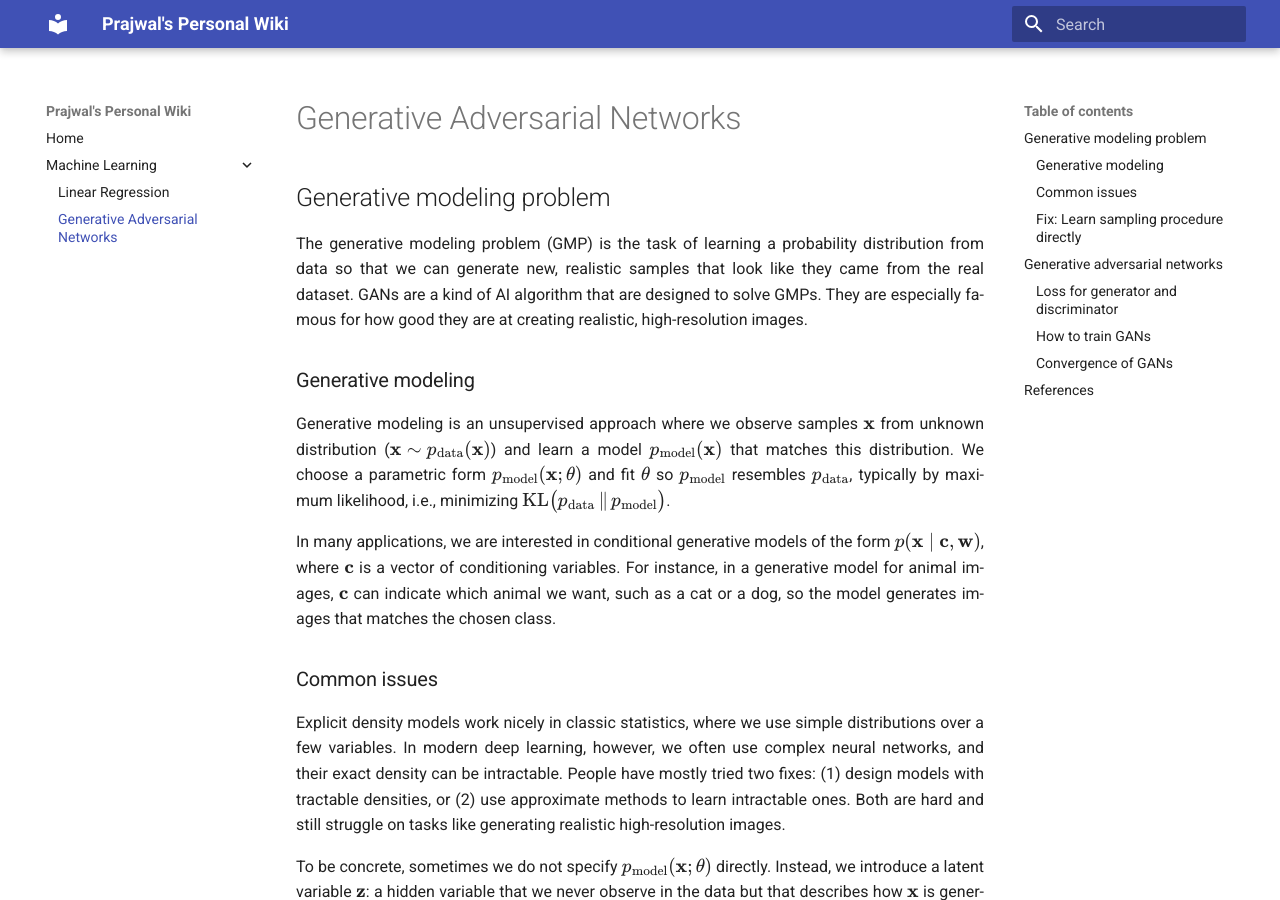
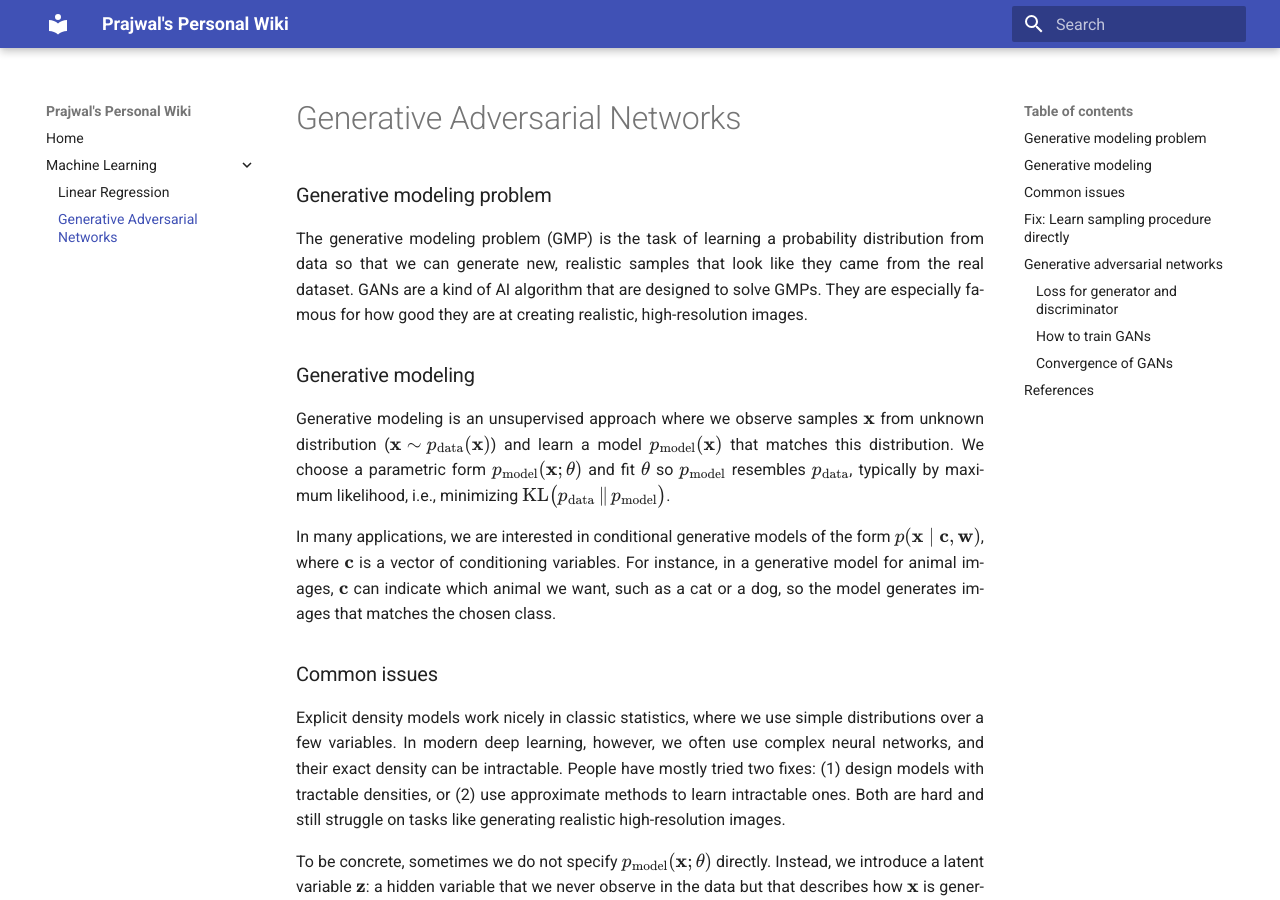
Before and after one commit to pj1911/my-wiki, an MkDocs documentation site: the page built from docs/Generative Adversarial Networks.md, in a window 1280 px wide and 900 px high. Built offline with MkDocs 1.6.1 and Material for MkDocs 9.7.7, drawn with Linux system fonts in a browser that asks for light colours.

```diff
--- a/docs/Generative Adversarial Networks.md
+++ b/docs/Generative Adversarial Networks.md
@@ -1,6 +1,6 @@
 # Generative Adversarial Networks
 
-## Generative modeling problem
+### Generative modeling problem
 
 The generative modeling problem (GMP) is the task of learning a probability distribution from data so that we can generate new, realistic samples that look like they came from the real dataset. GANs are a kind of AI algorithm that are designed to solve GMPs. They are especially famous for how good they are at creating realistic, high-resolution images.
 
```
